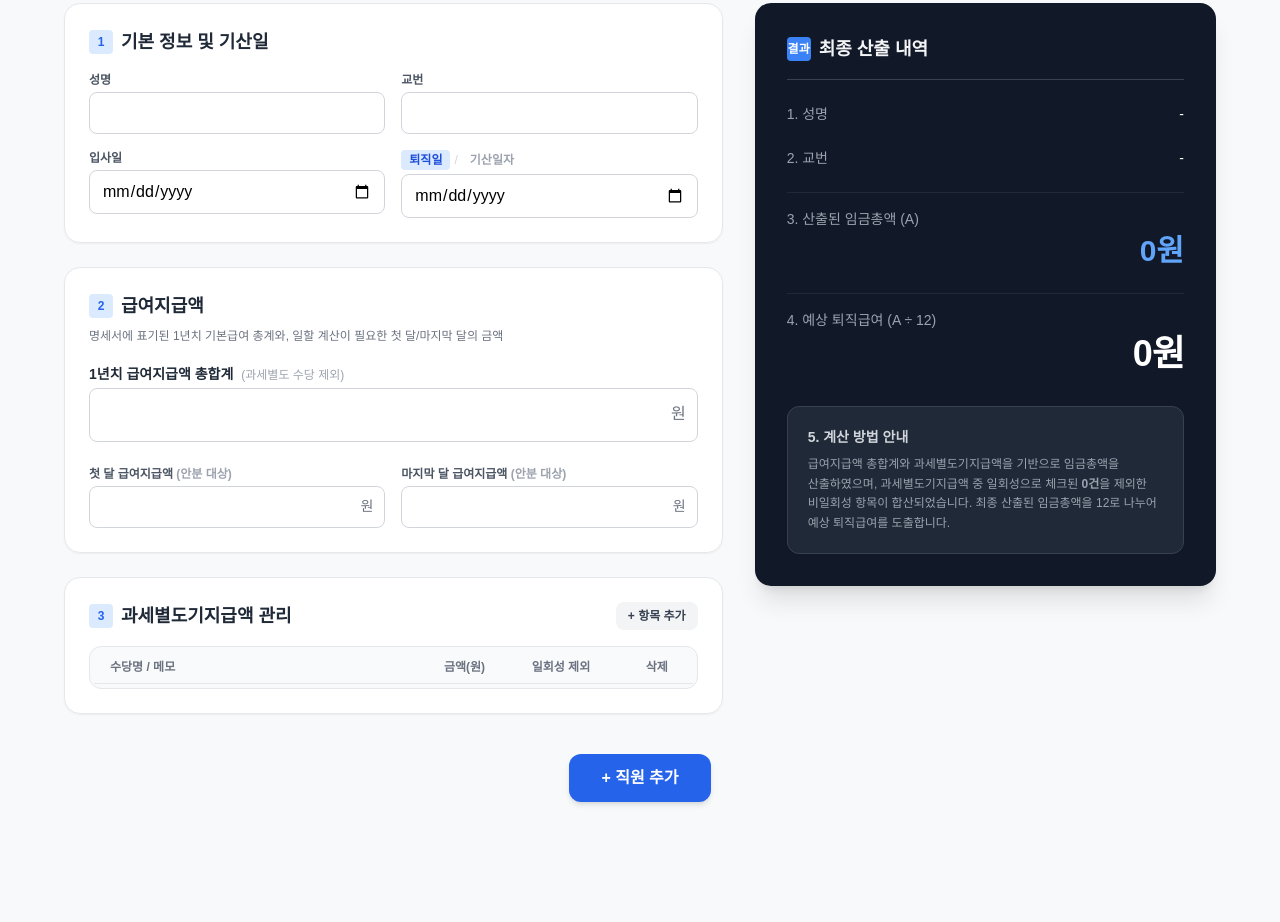
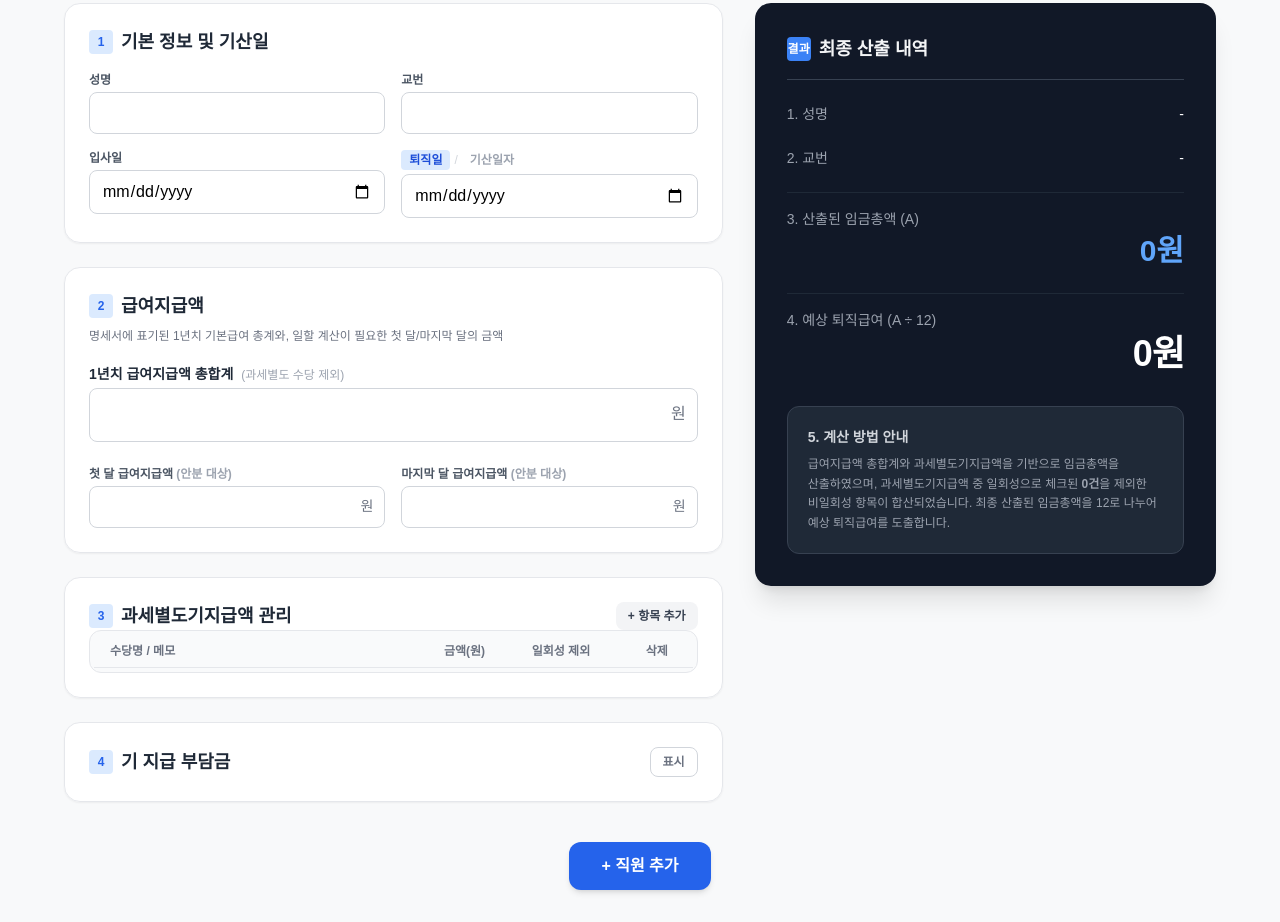
Before and after one commit to oksi2337/Retirement-Pension-Calculator, a plain HTML site: page index.html in a window 1280 px wide. Shown: the part 477-1399 px from the top of the page. Before the commit the page ends 1311 px from the top, so only its background shows below. Drawn offline with nearby package versions, Linux system fonts and the light colour scheme; a web font is replaced by a local one.

Commit message:
Add 기 지급 부담금 section with toggle, deduct from severance and show in description
Co-Authored-By: Claude Sonnet 4.6 <noreply@anthropic.com>

```diff
--- a/index.html
+++ b/index.html
@@ -76,6 +76,7 @@
                 firstBase: 0,
                 lastBase: 0,
                 extraPays: [],
+                prevPaid: 0,
                 severance: 0,
                 totalWage: 0
             };
@@ -96,6 +97,19 @@
 
         function syncField(idx, field, value) {
             persons[idx][field] = value;
+        }
+
+        function togglePrevPaid(idx) {
+            const section = document.getElementById(`prevPaidSection-${idx}`);
+            const btn = document.getElementById(`prevPaidToggle-${idx}`);
+            const isHidden = section.classList.contains('hidden');
+            section.classList.toggle('hidden');
+            btn.textContent = isHidden ? '숨김' : '표시';
+            if (!isHidden) {
+                syncField(idx, 'prevPaid', 0);
+                document.getElementById(`prevPaid-${idx}`).value = '';
+                calculatePerson(idx);
+            }
         }
 
         function setEndDateLabel(idx, label) {
@@ -264,7 +278,7 @@
                         </div>
 
                         <div class="glass-panel rounded-2xl shadow-sm border border-gray-200 p-6">
-                            <div class="flex justify-between items-center mb-4">
+                            <div class="flex justify-between items-center">
                                 <h3 class="text-lg font-bold text-gray-800 flex items-center">
                                     <span class="w-6 h-6 rounded bg-blue-100 text-blue-600 flex items-center justify-center mr-2 text-xs">3</span>
                                     과세별도기지급액 관리
@@ -282,6 +296,26 @@
                                     <div class="col-span-1">삭제</div>
                                 </div>
                                 <div id="extraPayContainer-${idx}" class="divide-y divide-gray-100"></div>
+                            </div>
+                        </div>
+
+                        <div class="glass-panel rounded-2xl shadow-sm border border-gray-200 p-6">
+                            <div class="flex justify-between items-center">
+                                <h3 class="text-lg font-bold text-gray-800 flex items-center">
+                                    <span class="w-6 h-6 rounded bg-blue-100 text-blue-600 flex items-center justify-center mr-2 text-xs">4</span>
+                                    기 지급 부담금
+                                </h3>
+                                <button type="button" onclick="togglePrevPaid(${idx})" id="prevPaidToggle-${idx}"
+                                    class="text-xs text-gray-500 border border-gray-300 hover:bg-gray-50 px-3 py-1.5 rounded-lg transition font-semibold">표시</button>
+                            </div>
+                            <div id="prevPaidSection-${idx}" class="hidden mt-4">
+                                <div class="relative">
+                                    <input type="text" id="prevPaid-${idx}" value="${p.prevPaid ? Number(p.prevPaid).toLocaleString() : ''}"
+                                        oninput="formatNumber(this); syncField(${idx}, 'prevPaid', parseNum(this.value)); calculatePerson(${idx})"
+                                        placeholder="0"
+                                        class="w-full border border-gray-300 rounded-lg px-3 py-2 text-right focus:ring-2 focus:ring-blue-500 focus:outline-none pr-8">
+                                    <span class="absolute right-3 top-2.5 text-gray-500 text-sm">원</span>
+                                </div>
                             </div>
                         </div>
 
@@ -309,6 +343,16 @@
                                 <div class="pt-4 border-t border-gray-800">
                                     <span class="text-gray-400 text-sm block mb-1">4. 예상 퇴직급여 (A ÷ 12)</span>
                                     <div class="text-4xl font-black text-white text-right tracking-tight" id="resSeverance-${idx}">0원</div>
+                                </div>
+                                <div id="resPrevPaidRow-${idx}" class="hidden pt-4 border-t border-gray-800 space-y-3">
+                                    <div class="flex justify-between items-center text-sm">
+                                        <span class="text-gray-400">5. 기 지급 부담금</span>
+                                        <span class="text-red-400 font-semibold" id="resPrevPaid-${idx}">-0원</span>
+                                    </div>
+                                    <div>
+                                        <span class="text-gray-400 text-sm block mb-1">6. 최종 퇴직급여</span>
+                                        <div class="text-4xl font-black text-green-400 text-right tracking-tight" id="resNetSeverance-${idx}">0원</div>
+                                    </div>
                                 </div>
                             </div>
                             <div class="bg-gray-800 p-5 rounded-xl border border-gray-700">
@@ -372,17 +416,30 @@
                 else includedExtra += item.amount;
             });
 
+            const prevPaid = p.prevPaid || 0;
+            const deductionNote = prevPaid > 0 ? ' 기 지급된 부담금은 차감함.' : '';
             const explanation = (p.startDate && p.endDate)
-                ? `총 13개월의 데이터 중 온전한 중간 11개월분은 전액 반영되었으며, 첫 달은 ${startTotal}일 중 <b>${startWorked}일</b>, 마지막 달은 ${endTotal}일 중 <b>${endWorked}일</b>에 비례하여 일할 계산(안분)되었습니다. 또한, 과세별도기지급액 중 일회성으로 체크된 <b>${excludedCount}건</b>을 제외한 비일회성 항목이 임금총액에 합산되었습니다. 최종 산출된 임금총액을 12로 나누어 예상 퇴직급여를 도출합니다.`
-                : `급여지급액 총합계와 과세별도기지급액을 기반으로 임금총액을 산출하였으며, 과세별도기지급액 중 일회성으로 체크된 <b>${excludedCount}건</b>을 제외한 비일회성 항목이 합산되었습니다. 최종 산출된 임금총액을 12로 나누어 예상 퇴직급여를 도출합니다.`;
+                ? `총 13개월의 데이터 중 온전한 중간 11개월분은 전액 반영되었으며, 첫 달은 ${startTotal}일 중 <b>${startWorked}일</b>, 마지막 달은 ${endTotal}일 중 <b>${endWorked}일</b>에 비례하여 일할 계산(안분)되었습니다. 또한, 과세별도기지급액 중 일회성으로 체크된 <b>${excludedCount}건</b>을 제외한 비일회성 항목이 임금총액에 합산되었습니다. 최종 산출된 임금총액을 12로 나누어 예상 퇴직급여를 도출합니다.${deductionNote}`
+                : `급여지급액 총합계와 과세별도기지급액을 기반으로 임금총액을 산출하였으며, 과세별도기지급액 중 일회성으로 체크된 <b>${excludedCount}건</b>을 제외한 비일회성 항목이 합산되었습니다. 최종 산출된 임금총액을 12로 나누어 예상 퇴직급여를 도출합니다.${deductionNote}`;
 
             const finalWage = proratedFirst + middleSum + proratedLast + includedExtra;
             p.totalWage = Math.round(finalWage);
-            p.severance = Math.round(finalWage / 12);
+            const grossSeverance = Math.round(finalWage / 12);
+            const netSeverance = grossSeverance - prevPaid;
+            p.severance = netSeverance;
 
             el(`resTotalWage-${idx}`).innerText = p.totalWage.toLocaleString() + '원';
-            el(`resSeverance-${idx}`).innerText = p.severance.toLocaleString() + '원';
+            el(`resSeverance-${idx}`).innerText = grossSeverance.toLocaleString() + '원';
             el(`resDescription-${idx}`).innerHTML = explanation;
+
+            const prevPaidRow = el(`resPrevPaidRow-${idx}`);
+            if (prevPaid > 0) {
+                prevPaidRow.classList.remove('hidden');
+                el(`resPrevPaid-${idx}`).innerText = '-' + prevPaid.toLocaleString() + '원';
+                el(`resNetSeverance-${idx}`).innerText = netSeverance.toLocaleString() + '원';
+            } else {
+                prevPaidRow.classList.add('hidden');
+            }
 
             renderSummary();
         }
```
